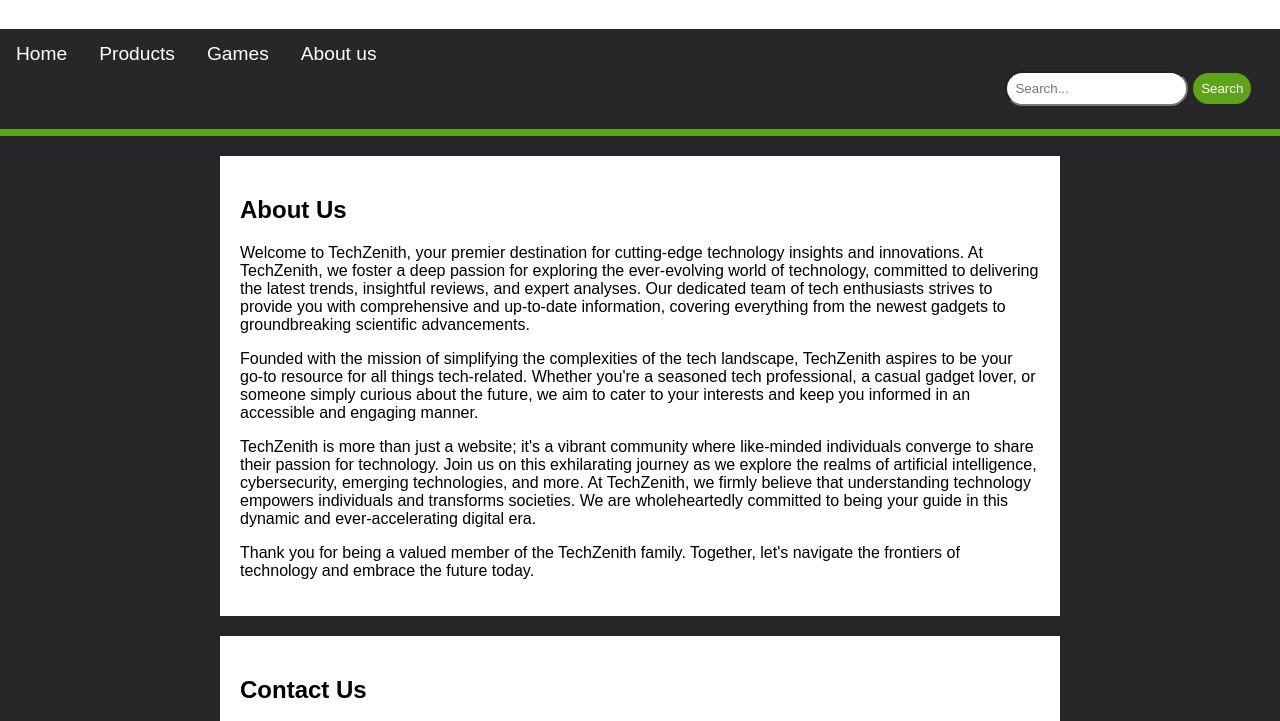
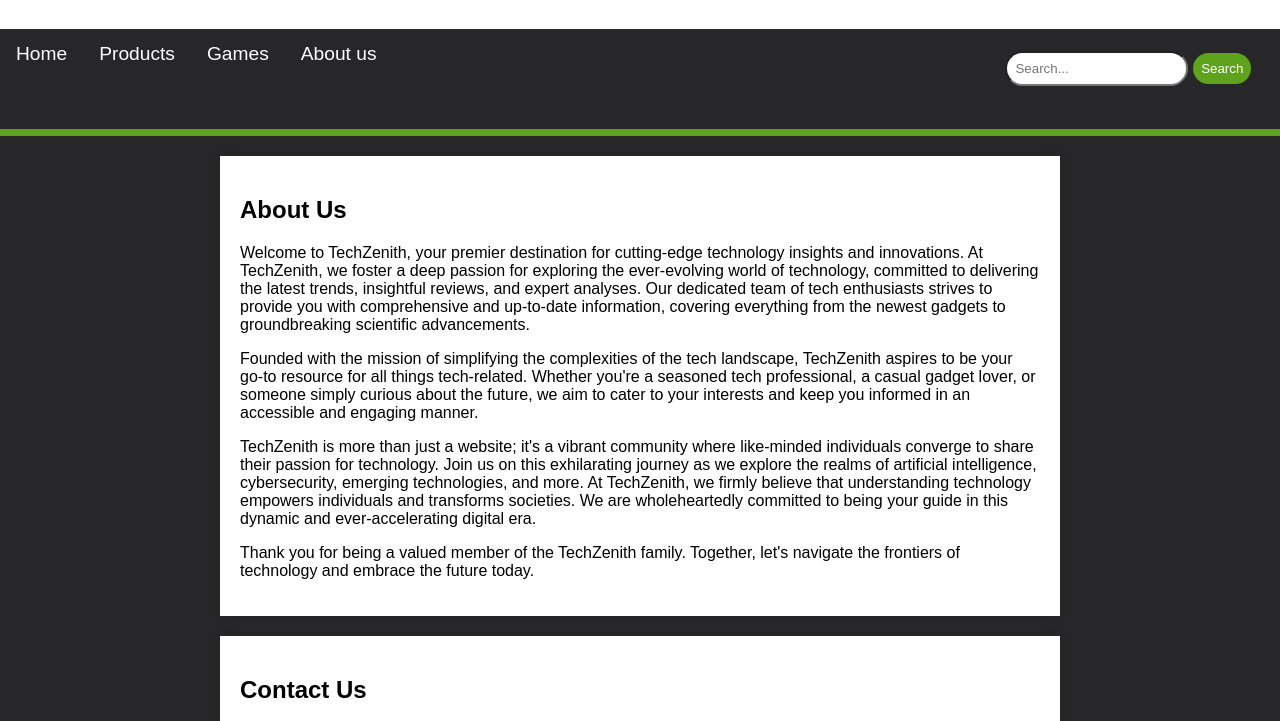
Before and after one commit to Hwane14/Tech-Zenith, a plain HTML site: page AboutUs.html in a window 1280 px wide. Shown: the part 72-793 px from the top of the page. Drawn offline with Linux system fonts and the light colour scheme.

Commit message:
Update AboutUs.html

```diff
--- a/AboutUs.html
+++ b/AboutUs.html
@@ -22,10 +22,7 @@
                 box-shadow: 0 0 10px rgba(0, 0, 0, 0.1);
             }
 
-            form {
-                max-width: 600px;
-                margin: 20px auto;
-            }
+
 
             label {
                 display: block;
```
